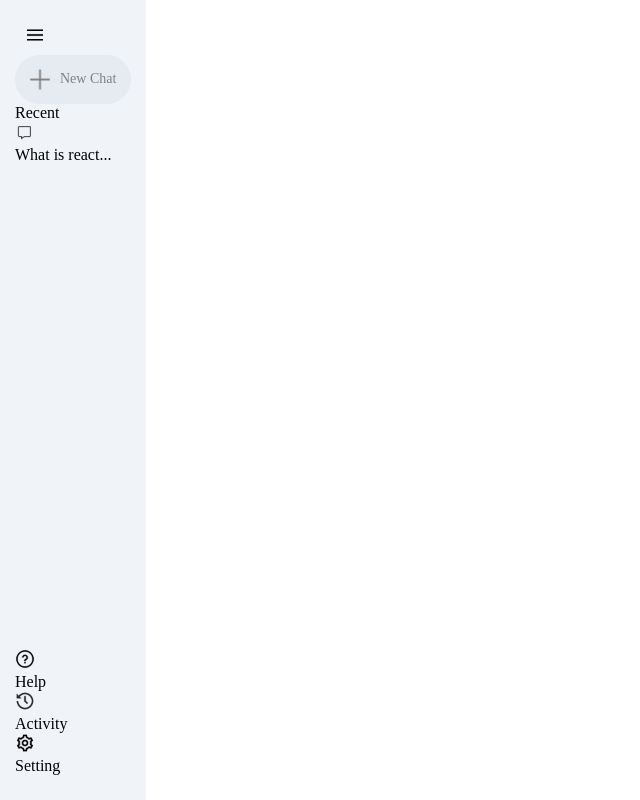
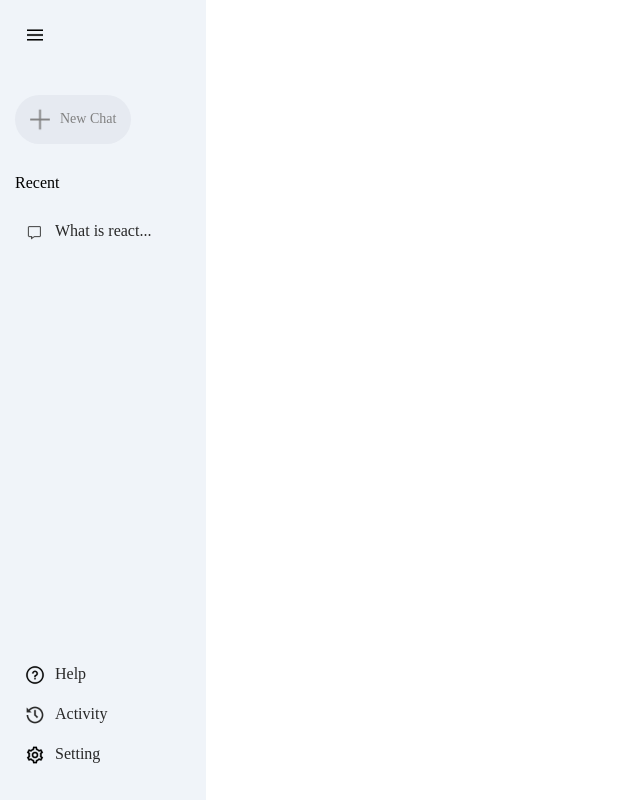
Before and after one commit to masatosotoma/gemini-clone, a React (Vite) app: page / in a window 1280 px wide. Shown: the whole page, without its empty margins (0-640 px from the left). Built offline with nearby package versions, Linux system fonts and the light colour scheme.

Commit message:
Set up CSS for sidebar bottom

```diff
--- a/src/components/Sidebar/Sidebar.css
+++ b/src/components/Sidebar/Sidebar.css
@@ -18,7 +18,7 @@
 }
 
 .sidebar .new-chat {
-  margin-top: 10px;
+  margin-top: 50px;
   display: inline-flex;
   align-items: center;
   gap: 10px;
@@ -29,3 +29,38 @@
   color: grey;
   cursor: pointer;
 }
+
+.sidebar .recent {
+  display: flex;
+  flex-direction: column;
+}
+
+.sidebar .recent-title {
+  margin-top: 30px;
+  margin-bottom: 20px;
+}
+
+.sidebar .recent-entry {
+  display: flex;
+  align-items: start;
+  gap: 10px;
+  padding: 10px;
+  padding-right: 40px;
+  border-radius: 50px;
+  color: #282828;
+  cursor: pointer;
+}
+
+.sidebar .recent-entry :hover {
+  background-color: #e2e6eb;
+}
+
+.sidebar .bottom {
+  display: flex;
+  flex-direction: column;
+}
+
+.sidebar .bottom-item {
+  padding-right: 10px;
+  cursor: pointer;
+}
```
